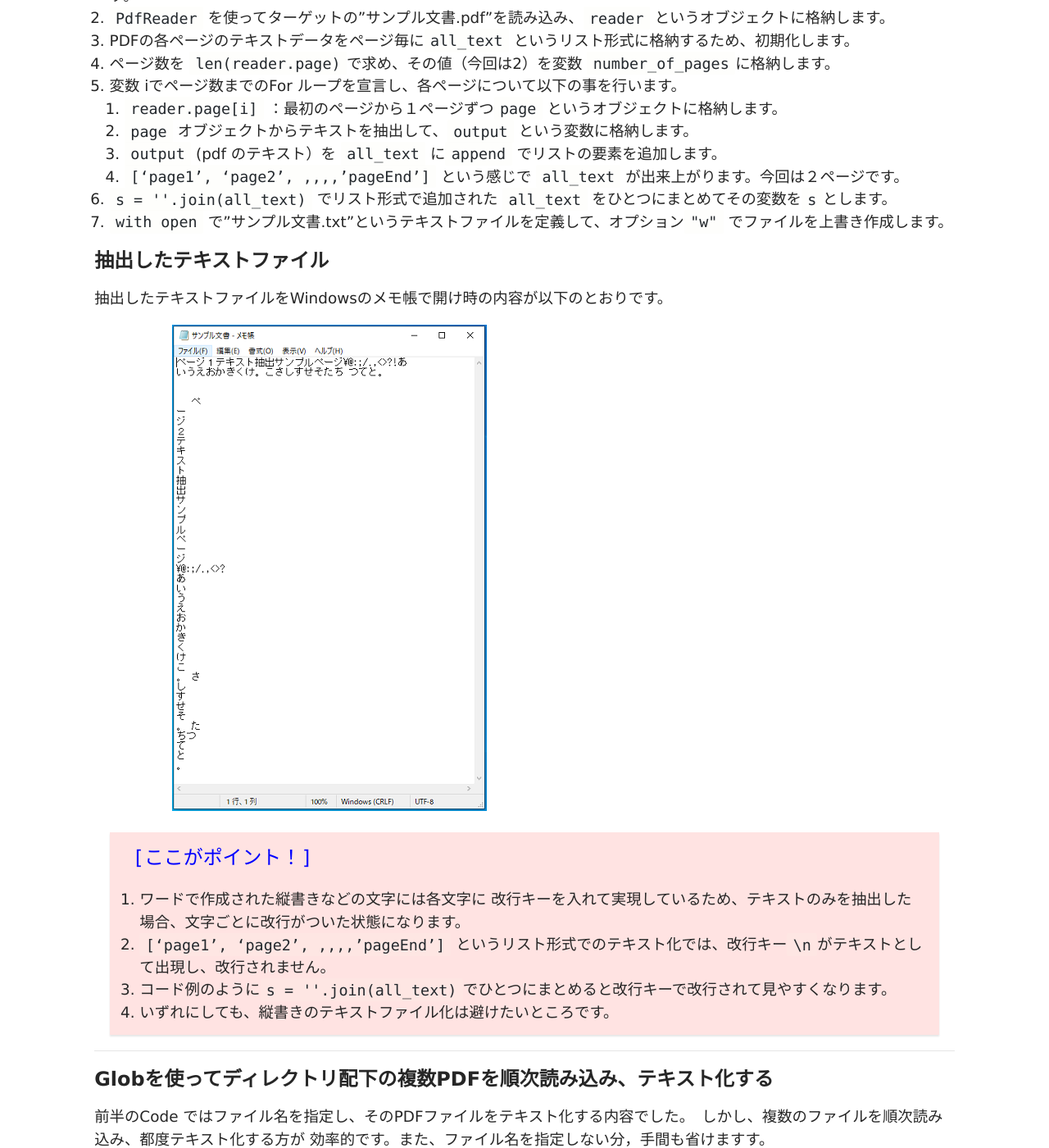
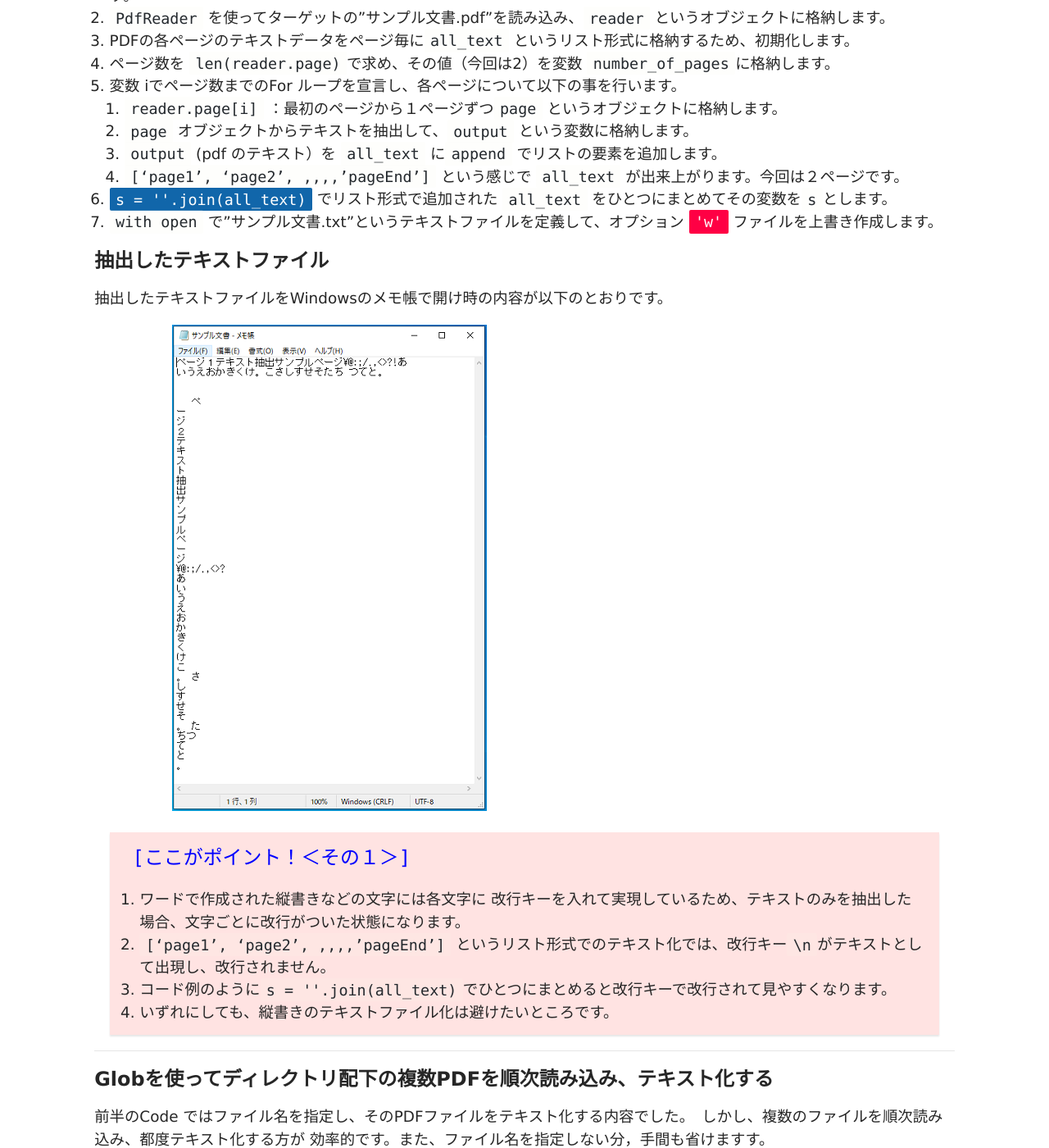
Before and after one commit to mnogress/my_simple, a Jekyll site: the page built from _posts/2023-02-10-pdf_extract_text_by_pypdf2.md, in a window 1280 px wide and 1400 px high, scrolled down 2689 px. Shown: the whole window at 82% size. Built offline with Jekyll 4.4.1, drawn with Linux system fonts in a browser that asks for light colours.

Commit message:
0222 10:48

```diff
--- a/_posts/2023-02-10-pdf_extract_text_by_pypdf2.md
+++ b/_posts/2023-02-10-pdf_extract_text_by_pypdf2.md
@@ -85,8 +85,8 @@ For ループで各ページ毎にテキストデータを抽出します。抽
     2. `page` オブジェクトからテキストを抽出して、`output` という変数に格納します。
     3. `output` (pdf のテキスト）を `all_text` に`append` でリストの要素を追加します。
     4. `[‘page1’, ‘page2’, ,,,,’pageEnd’]`  という感じで `all_text` が出来上がります。今回は２ページです。
-6. `s = ''.join(all_text)` でリスト形式で追加された `all_text` をひとつにまとめてその変数を`s`とします。
-7. `with open` で"サンプル文書.txt"というテキストファイルを定義して、オプション`"w"` でファイルを上書き作成します。
+6. `s = ''.join(all_text)`{:style="background: #1166AA; color: white"} でリスト形式で追加された `all_text` をひとつにまとめてその変数を`s`とします。
+7. `with open` で"サンプル文書.txt"というテキストファイルを定義して、オプション `'w'`{:style="background: #ff0044; color: white"}  ファイルを上書き作成します。
 
 ### 抽出したテキストファイル
 
@@ -95,7 +95,7 @@ For ループで各ページ毎にテキストデータを抽出します。抽
 ![2page_pdf_sample]({{ "assets/img/2020_08_15/pdffig2.png" | relative_url}})<br>
 
 >
-`[ここがポイント！]`{:style="color: blue; font-size: 1.3em; background-color: #ffe3e2"}
+`[ここがポイント！＜その１＞]`{:style="color: blue; font-size: 1.3em; background-color: #ffe3e2"}
 1. ワードで作成された縦書きなどの文字には各文字に
 改行キーを入れて実現しているため、テキストのみを抽出した場合、文字ごとに改行がついた状態になります。
 2.  `[‘page1’, ‘page2’, ,,,,’pageEnd’]`  というリスト形式でのテキスト化では、改行キー`\n`がテキストとして出現し、改行されません。
@@ -153,7 +153,7 @@ for file in files:
 2. 多重ループなのか、単純にFor ループは二つそれぞれあるかを区別させるため、Python ではインデントで識別しています
 3. 今回は多重ループなので、インデントが二つ奥に入り込んでいます
 3. 一方、ファイルの書き込みはfor file in files 単位で行うので、最初のインデントで実行しています。
-4. 書き込みオプション`'a'` で追記するようにして、ファイル書き込みで複数のファイルの書き込みを実現しています。
+4. 書き込みオプション `'a'`{:style="background: #ff0044; color: white"} で追記するようにして、ファイル書き込みで複数のファイルの書き込みを実現しています。
 {:style="background-color: #ffe3e2; border-left: #ffe3e2; font-size: 1.0em"}
 
 
```
